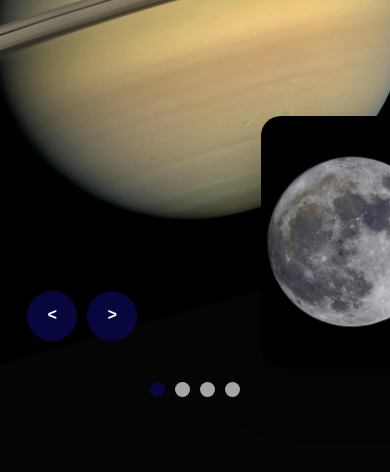
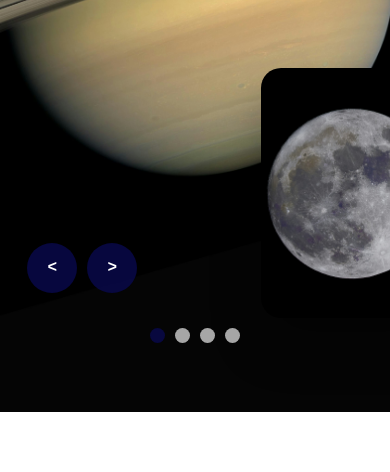
Before and after one commit to TokaKhaled4/Task2, a plain HTML site: page index.html in a window 390 px wide. Shown: the part 382-854 px from the top of the page. Drawn offline with Linux system fonts and the light colour scheme.

Commit message:
Update style.css

```diff
--- a/css/style.css
+++ b/css/style.css
@@ -214,7 +214,13 @@
 
 /* tablet */
 @media screen and (max-width: 999px){
-
+.carousel{
+    width: 100vw;
+    height: 100vh;
+    margin-top: -50px;
+    overflow: hidden;
+    position: relative;
+}
 
     .list .item .content{
         left: 50px;
@@ -232,7 +238,13 @@
 
 /* smart phones */
 @media screen and (max-width: 690px){
-
+.carousel{
+    width: 100vw;
+    height: 100vh;
+    margin-top: -50px;
+    overflow: hidden;
+    position: relative;
+}
     .list .item .content{
         top: 40%;
     }
```
